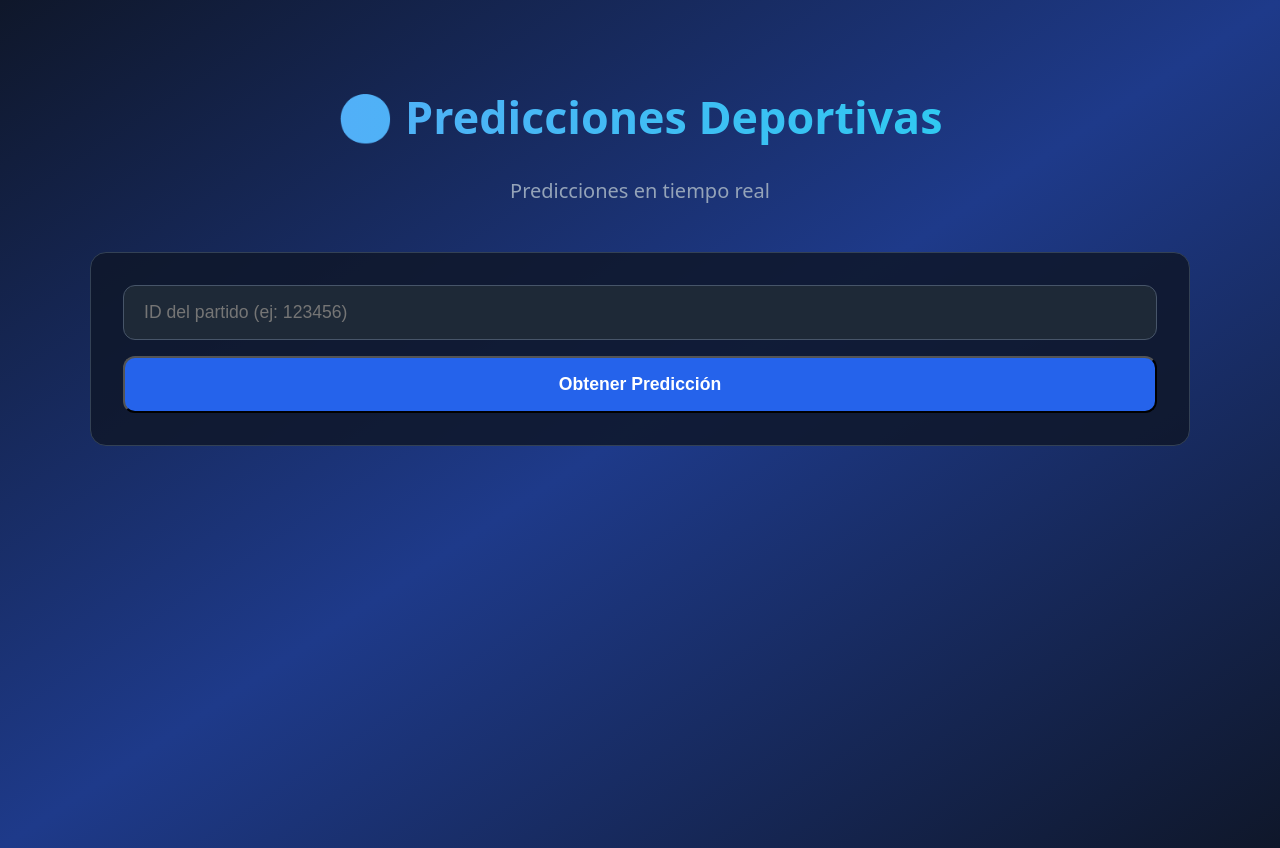
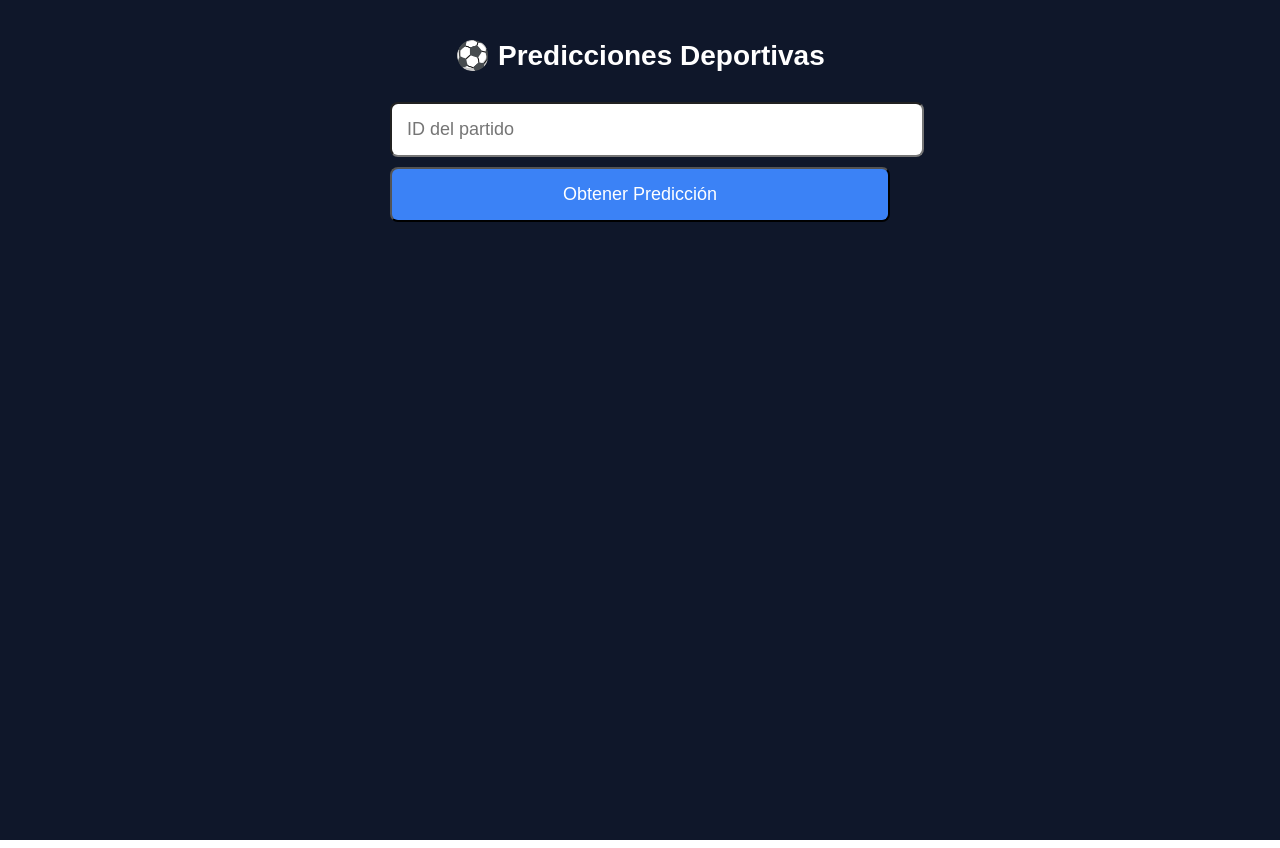
Before and after one commit to camiloven/Pred-app, a Next.js app: page / in a window 1280 px wide. Built offline with nearby package versions, Linux system fonts and the light colour scheme.

Commit message:
fix: versión mínima para que funcione

```diff
--- a/app/layout.tsx
+++ b/app/layout.tsx
@@ -6,11 +6,7 @@ export const metadata: Metadata = {
   description: 'Predicciones en tiempo real',
 };
 
-export default function RootLayout({
-  children,
-}: {
-  children: React.ReactNode;
-}) {
+export default function RootLayout({ children }: { children: React.ReactNode }) {
   return (
     <html lang="es">
       <body>{children}</body>
--- a/app/page.tsx
+++ b/app/page.tsx
@@ -4,7 +4,7 @@ import { useState } from 'react';
 
 export default function Home() {
   const [matchId, setMatchId] = useState('');
-  const [result, setResult] = useState<any>(null);
+  const [result, setResult] = useState(null);
   const [loading, setLoading] = useState(false);
 
   const fetchPrediction = async () => {
@@ -12,102 +12,43 @@ export default function Home() {
       alert('Ingresa un ID de partido');
       return;
     }
-
     setLoading(true);
     try {
       const res = await fetch(`/api/prediction?matchId=${matchId}`);
       const data = await res.json();
       setResult(data);
-    } catch (error) {
-      console.error(error);
+    } catch (e) {
       alert('Error al consultar la API');
     }
     setLoading(false);
   };
 
   return (
-    <main style={{
-      minHeight: '100vh',
-      background: 'linear-gradient(to bottom right, #0f172a, #1e3a8a, #0f172a)',
-      color: 'white',
-      padding: '24px',
-      fontFamily: 'system-ui, sans-serif'
-    }}>
-      <div style={{ maxWidth: '1100px', margin: '0 auto' }}>
-        <div style={{ textAlign: 'center', marginBottom: '48px', paddingTop: '32px' }}>
-          <h1 style={{
-            fontSize: '2.8rem',
-            fontWeight: '700',
-            background: 'linear-gradient(to right, #60a5fa, #22d3ee)',
-            WebkitBackgroundClip: 'text',
-            WebkitTextFillColor: 'transparent'
-          }}>
-            ⚽ Predicciones Deportivas
-          </h1>
-          <p style={{ fontSize: '1.25rem', color: '#94a3b8' }}>Predicciones en tiempo real</p>
-        </div>
+    <div style={{ padding: '20px', fontFamily: 'sans-serif', minHeight: '100vh', background: '#0f172a', color: 'white' }}>
+      <h1 style={{ textAlign: 'center', fontSize: '28px', marginBottom: '30px' }}>⚽ Predicciones Deportivas</h1>
 
-        <div style={{
-          backgroundColor: 'rgba(15, 23, 42, 0.85)',
-          borderRadius: '16px',
-          padding: '32px',
-          border: '1px solid #334155',
-          marginBottom: '32px'
-        }}>
-          <div style={{ display: 'flex', flexDirection: 'column', gap: '16px' }}>
+      <div style={{ maxWidth: '500px', margin: '0 auto' }}>
         <input
           type="text"
           value={matchId}
           onChange={(e) => setMatchId(e.target.value)}
-              placeholder="ID del partido (ej: 123456)"
-              style={{
-                flex: 1,
-                backgroundColor: '#1e2937',
-                border: '1px solid #475569',
-                borderRadius: '12px',
-                padding: '16px 20px',
-                fontSize: '1.1rem',
-                color: 'white'
-              }}
+          placeholder="ID del partido"
+          style={{ width: '100%', padding: '15px', fontSize: '18px', marginBottom: '10px', borderRadius: '8px' }}
         />
         <button
           onClick={fetchPrediction}
           disabled={loading}
-              style={{
-                backgroundColor: loading ? '#475569' : '#2563eb',
-                color: 'white',
-                padding: '16px 32px',
-                borderRadius: '12px',
-                fontWeight: '600',
-                fontSize: '1.1rem'
-              }}
+          style={{ width: '100%', padding: '15px', background: '#3b82f6', color: 'white', fontSize: '18px', borderRadius: '8px' }}
         >
-              {loading ? 'Consultando...' : 'Obtener Predicción'}
+          {loading ? 'Cargando...' : 'Obtener Predicción'}
         </button>
+
+        {result && (
+          <pre style={{ marginTop: '30px', background: '#1e2937', padding: '15px', borderRadius: '8px', overflow: 'auto' }}>
+            {JSON.stringify(result, null, 2)}
+          </pre>
+        )}
       </div>
     </div>
-
-        {result && (
-          <div style={{
-            backgroundColor: 'rgba(15, 23, 42, 0.85)',
-            borderRadius: '16px',
-            padding: '32px',
-            border: '1px solid #334155'
-          }}>
-            <h2 style={{ fontSize: '1.5rem', fontWeight: '600', marginBottom: '16px' }}>📊 Resultado</h2>
-            <pre style={{
-              backgroundColor: 'rgba(0,0,0,0.6)',
-              padding: '20px',
-              borderRadius: '12px',
-              overflow: 'auto',
-              maxHeight: '500px',
-              whiteSpace: 'pre-wrap'
-            }}>
-              {JSON.stringify(result, null, 2)}
-            </pre>
-          </div>
-        )}
-      </div>
-    </main>
   );
 }
```
Lines whose indentation alone changed are shown as unchanged.
